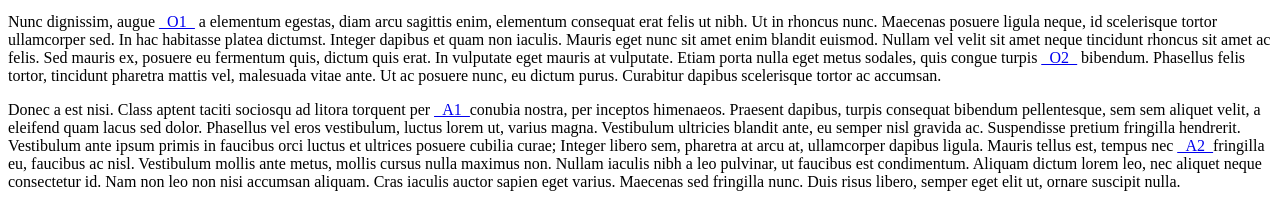
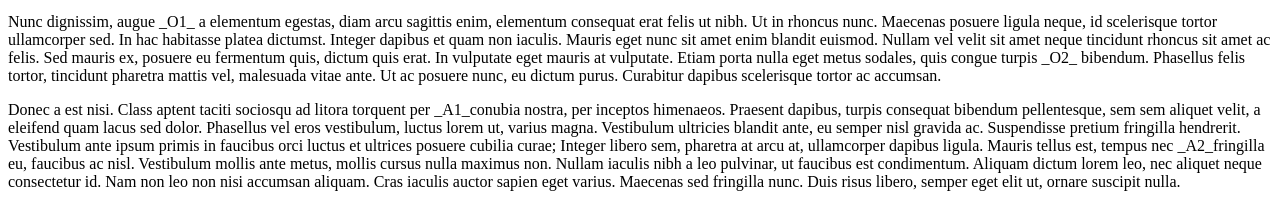
Before and after one commit to Acd19os/Template, a plain HTML site: page index.html in a window 1280 px wide. Shown: the part 407-611 px from the top of the page. Drawn offline with Linux system fonts and the light colour scheme.

Commit message:
Update index.html

```diff
--- a/index.html
+++ b/index.html
@@ -5,6 +5,12 @@
     <meta charset="utf-8">
     <title>Template</title>
   </head>
+  <style>
+    .apple{
+  text-decoration: none;
+  color: black;
+}
+  </style>
   <body>
     <p>Lorem ipsum dolor sit amet, consectetur adipiscing elit. Quisque a nisi libero. Vivamus feugiat bibendum arcu vel consectetur. Nunc hendrerit massa vel mauris placerat scelerisque. Nunc enim nisl, commodo eget convallis a, porta vel ante. Sed scelerisque pharetra arcu, scelerisque gravida arcu auctor sed. Maecenas eu felis nec nulla laoreet euismod id vitae ex. Nullam et venenatis tortor, in fermentum nulla.</p>
     <p>Nunc dignissim, augue a elementum egestas, diam arcu sagittis enim, elementum consequat erat felis ut nibh. Ut in rhoncus nunc. Maecenas posuere ligula neque, id scelerisque tortor ullamcorper sed. In hac habitasse platea dictumst. Integer dapibus et quam non iaculis. Mauris eget nunc sit amet enim blandit euismod. Nullam vel velit sit amet neque tincidunt rhoncus sit amet ac felis. Sed mauris ex, posuere eu fermentum quis, dictum quis erat. In vulputate eget mauris at vulputate. Etiam porta nulla eget metus sodales, quis congue turpis bibendum. Phasellus felis tortor, tincidunt pharetra mattis vel, malesuada vitae ante. Ut ac posuere nunc, eu dictum purus. Curabitur dapibus scelerisque tortor ac accumsan.</p>
```
